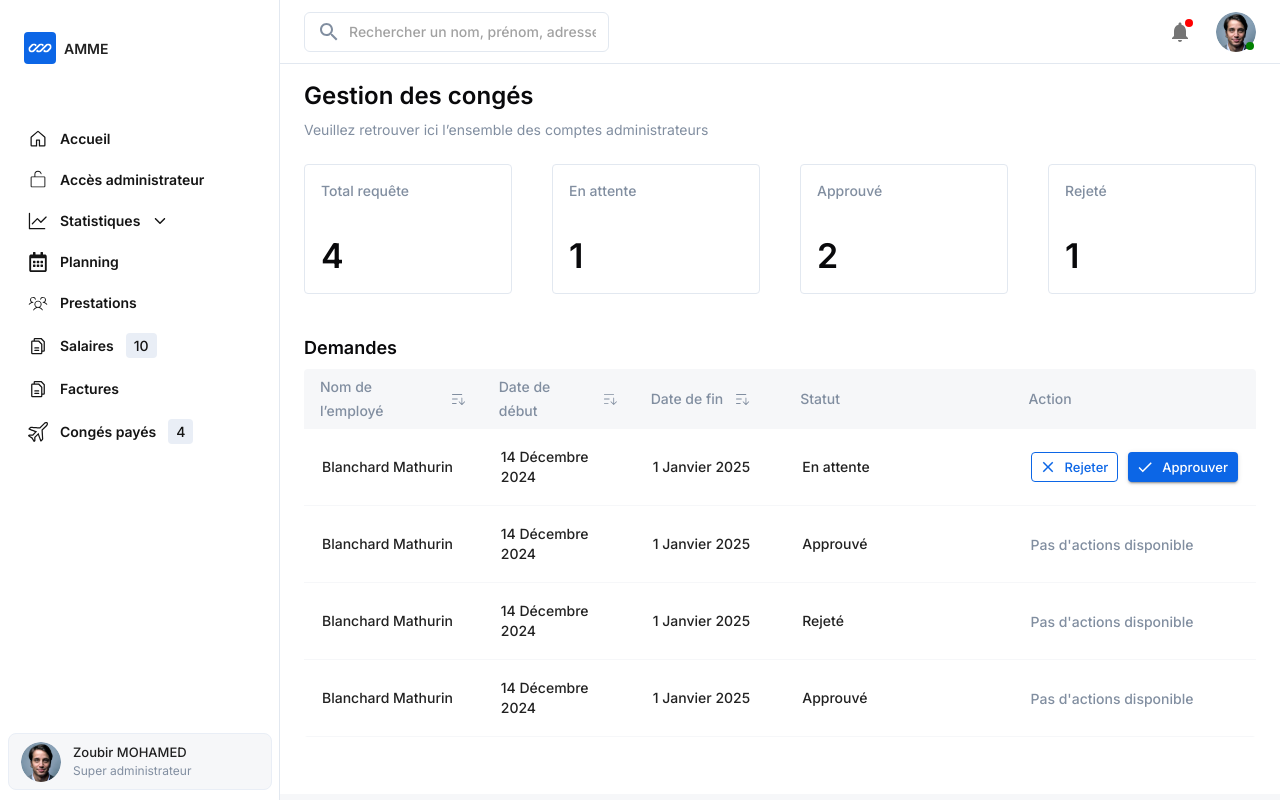
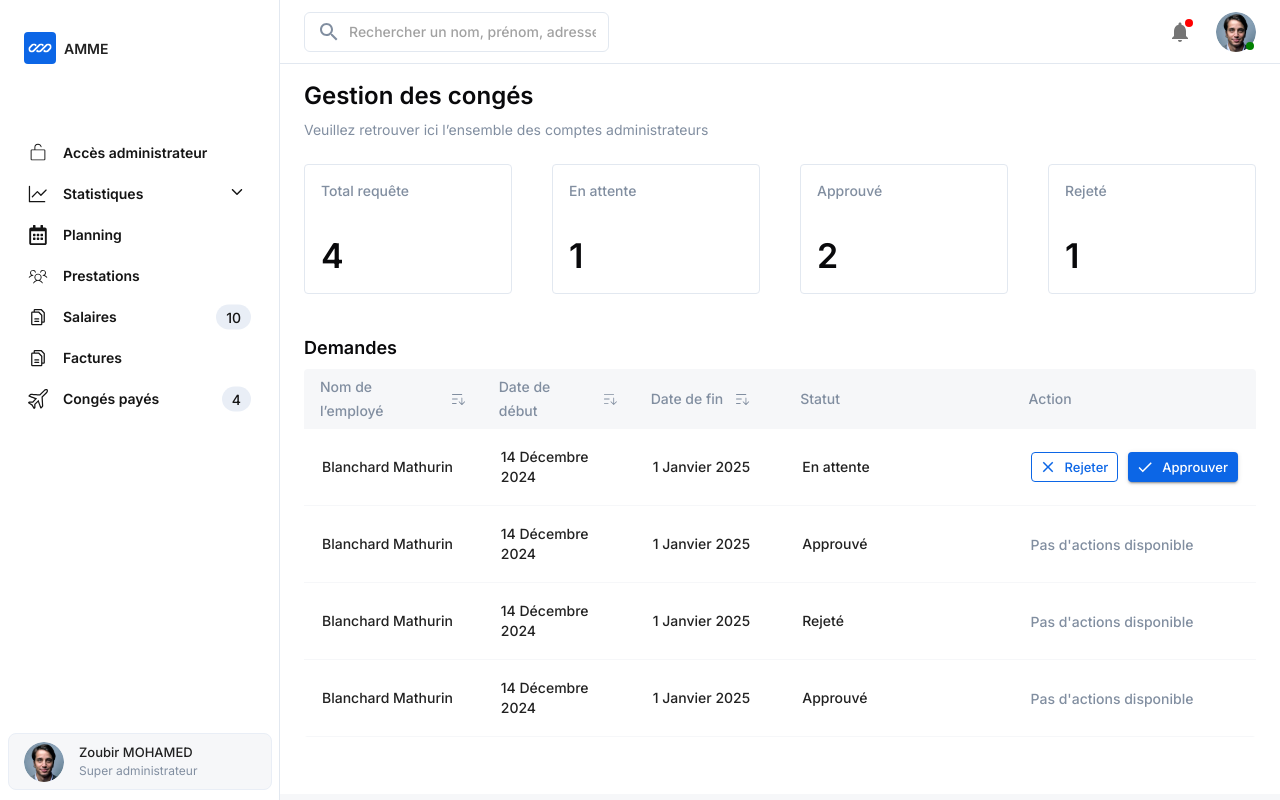
Before and after one commit to prateek-pareek/amme-backoffice, a React (Vite) app: page /conges-payes in a window 1280 px wide. Built offline with nearby package versions, Linux system fonts and the light colour scheme.

Commit message:
side bar issues

```diff
--- a/src/components/SideBar.tsx
+++ b/src/components/SideBar.tsx
@@ -113,18 +113,19 @@ const SideBar: React.FC<SidebarProps> = () => {
   };
 
   const modalStyle = {
-    position: "absolute",
-    transform: "translate(-50%, -50%)",
-    width: 250,
-    bgcolor: "background.paper",
-    boxShadow: 12,
-    p: 2,
-    borderRadius: "8px",
-    ...calculateModalPosition(),
+    position: 'absolute',
+    bottom: '5rem',
+    left: '1rem',
+    // transform: 'translate(-50%, -50%)',
+    width: '16rem',
+    height:'14rem',
+    bgcolor: 'background.paper',
+    borderRadius: '8px',
+    p: 4,
   };
 
   const sidebarItems: SidebarItem[] = [
-    { text: "Accueil", icon: <GoHome size="20px" /> },
+    // { text: "Accueil", icon: <GoHome size="20px" /> },
     {
       text: "Accès administrateur",
       icon: <PiLockSimpleOpenLight size="20px" />,
@@ -175,12 +176,12 @@ const SideBar: React.FC<SidebarProps> = () => {
 
   const logoutModalStyle = {
     position: 'absolute',
-    bottom: '-6%',
-    left: '8%',
-    transform: 'translate(-50%, -50%)',
-    width: 250,
+    bottom: '5rem',
+    left: '1rem',
+    // transform: 'translate(-50%, -50%)',
+    width: '16rem',
+    height:'14rem',
     bgcolor: 'background.paper',
-    height:'241px',
     borderRadius: '8px',
     p: 4,
     boxShadow: 12,
@@ -192,22 +193,22 @@ const SideBar: React.FC<SidebarProps> = () => {
     <Drawer
       variant="permanent"
       sx={{
-        width: "280px",
+        width: "17.5rem",
         flexShrink: 0,
         "& .MuiDrawer-paper": {
-          width: "280px",
+          width: "17.5rem",
           boxSizing: "border-box",
           borderRight: "1px solid #E2E8F0",
         },
       }}
     >
-      <Box sx={{  display: "flex", alignItems: "center", gap: "8px", ml: "24px", marginTop: "32px" }}>
+      <Box sx={{  display: "flex", alignItems: "center", gap: "0.5rem", ml: "1.5rem", marginTop: "2rem" }}>
         <Box
           sx={{
             bgcolor: "#0C66E6",
-            borderRadius: "4px",
-            width: "32px",
-            height: "32px",
+            borderRadius: "0.25rem",
+            width: "2rem",
+            height: "2rem",
             display: "flex",
             alignItems: "center",
             justifyContent: "center",
@@ -215,24 +216,25 @@ const SideBar: React.FC<SidebarProps> = () => {
         >
           <img src={logoIcon} alt="Logo" style={{ width: 24, height: 24 }} />
         </Box>
-        <Typography sx={{ fontSize: "14px", fontWeight: "600" }}>AMME</Typography>
+        <Typography sx={{ fontSize: "0.875rem", fontWeight: "600" }}>AMME</Typography>
       </Box>
 
-      <List sx={{ px: "12px", mt: "50px", fontSize: "14px", fontWeight: "500", py:'4px' }}>
+      <List sx={{ px: "0.75rem", mt: "4rem", fontSize: "0.875rem", fontWeight: "500", py: '0.25rem' }}>
     {sidebarItems.map((item) => (
         <React.Fragment key={item.text}>
             <ListItem
                 sx={{
-                borderRadius: 1,
-                py: "10px",
-                minHeight: "30px",
-                cursor:'pointer',
+                    borderRadius: '0.125rem',
+                    py: "0.625rem",
+                    minHeight: "1.875rem",
+                    cursor: 'pointer',
                     color: selectedItem === item.text ? "#0C66E6" : "#151515",
                     "&:hover": { bgcolor: "rgba(12, 102, 230, 0.1)" },
+                    position: "relative", // Enable relative positioning for absolute child
                 }}
                 onClick={(e) => handleItemClick(e, item.text, !!item.hasSublist, item.link, item.sublist)}
             >
-              <Box sx={{ display: "flex", alignItems: "center", gap: 1.5, flex: 1 }}>
+                <Box sx={{ display: "flex", alignItems: "center", gap: '0.9375rem', flex: 1 }}>
                     {item.icon}
                     {item.link ? (
                         <Link to={item.link} style={{ textDecoration: "none", color: "inherit" }}>
@@ -240,7 +242,7 @@ const SideBar: React.FC<SidebarProps> = () => {
                                 primary={item.text}
                                 sx={{
                                     m: 0,
-                        "& .MuiTypography-root": { fontSize: "14px", fontWeight: "600" },
+                                    "& .MuiTypography-root": { fontSize: "0.875rem", fontWeight: "600" },
                                 }}
                             />
                         </Link>
@@ -249,28 +251,49 @@ const SideBar: React.FC<SidebarProps> = () => {
                             primary={item.text}
                             sx={{
                                 m: 0,
-                      "& .MuiTypography-root": { fontSize: "14px", fontWeight: "600" },
+                                "& .MuiTypography-root": { fontSize: "0.875rem", fontWeight: "600" },
                             }}
                         />
                     )}
                     {item.hasSublist && (
+                       <Box
+                       sx={{
+                           position: "absolute",
+                           right: '1.5rem', // Align to the right
+                           top: "50%", // Vertically center
+                           transform: "translateY(-50%)", // Adjust for centering
+                           px: '0.625rem',
+                           py: '0.125rem',
+                           width: "1.5rem",
+                           height:'1.5rem',
+                           fontSize: "0.875rem",
+                           fontWeight: "500",
+                           textAlign: "right",
+                       }}
+                   >
                         <IoIosArrowDown
-                    size="16px"
+                            size="1rem"
                             style={{
                                 transform: isSublistOpen ? "rotate(180deg)" : "rotate(0)",
                                 transition: "transform 0.2s ease",
                             }}
                         />
+                        </Box>
                     )}
+                </Box>
                 {item.count && (
                     <Box
                         sx={{
+                            position: "absolute",
+                            right: '1rem', // Align to the right
+                            top: "50%", // Vertically center
+                            transform: "translateY(-50%)", // Adjust for centering
                             bgcolor: "#E9EEF6",
-                      borderRadius: "4px",
-                      px: 1,
-                      py: 0.25,
-                      minWidth: "20px",
-                      fontSize: "14px",
+                            borderRadius: "1rem",
+                            px: '0.625rem',
+                            py: '0.125rem',
+                            minWidth: "1.25rem",
+                            fontSize: "0.875rem",
                             fontWeight: "500",
                             textAlign: "right",
                         }}
@@ -278,11 +301,10 @@ const SideBar: React.FC<SidebarProps> = () => {
                         {item.count}
                     </Box>
                 )}
-              </Box>
             </ListItem>
 
             {item.hasSublist && isSublistOpen && (
-              <List sx={{ pl: 2, borderLeft: "2px solid #E9EEF6", ml: 3, py: 0 }}>
+                <List sx={{ pl: '0.5rem', borderLeft: "2px solid #E9EEF6", ml: '1.875rem', py: 0 }}>
                     {item.sublist?.map((subitem) => (
                         <Link
                             to={subitem.link || ""}
@@ -290,19 +312,19 @@ const SideBar: React.FC<SidebarProps> = () => {
                                 textDecoration: "none",
                                 color: "inherit",
                                 display: 'block',
-                     width: '100%'
+                                width: '100%',
                             }}
                             key={subitem.text}
                         >
                             <ListItem
                                 key={subitem.text}
                                 sx={{
-                      borderRadius: 1,
-                      py: 0.75,
-                      fontSize: "14px",
+                                    borderRadius: '0.125rem',
+                                    py: '0.4375rem',
+                                    fontSize: "0.875rem",
                                     fontWeight: "500",
-                      gap: "20px",
-                      minHeight: "32px",
+                                    gap: "1.25rem",
+                                    minHeight: "2rem",
                                     color: selectedSublist === subitem.text ? "#151515" : "#818EA0",
                                     "&:hover": { color: "#151515" },
                                 }}
@@ -312,7 +334,7 @@ const SideBar: React.FC<SidebarProps> = () => {
                                     primary={subitem.text}
                                     sx={{
                                         m: 0,
-                        "& .MuiTypography-root": { fontSize: "14px", fontWeight: "500" },
+                                        "& .MuiTypography-root": { fontSize: "0.875rem", fontWeight: "500" },
                                     }}
                                 />
                             </ListItem>
@@ -324,15 +346,30 @@ const SideBar: React.FC<SidebarProps> = () => {
     ))}
 </List>
 
+
 <Box
     ref={profileRef}
-        sx={{ mt: "auto", width:'264px',height:'57px', p: 1.5, border: "1px solid #E9EEF6", display: "flex", alignItems: "center", gap: 1.5, cursor: "pointer" , backgroundColor:'#F6F7F9', ml:'8px', mb:'10px', borderRadius:'8px'}}
+    sx={{
+        mt: "auto",
+        width:'16.5rem',
+        height:'3.5625rem',
+        p: '0.9375rem',
+        border: "1px solid #E9EEF6",
+        display: "flex",
+        alignItems: "center",
+        gap: '0.9375rem',
+        cursor: "pointer",
+        backgroundColor:'#F6F7F9',
+        ml:'0.5rem',
+        mb:'0.625rem',
+        borderRadius:'0.5rem'
+    }}
     onClick={handleProfileClick}
 >
-        <img src={profile} alt="Profile" style={{ width: 40, height: 40, borderRadius: "50%" }} />
+    <img src={profile} alt="Profile" style={{ width: '2.5rem', height: '2.5rem', borderRadius: "50%" }} />
     <Box>
-          <Typography sx={{ fontSize: "13px", fontWeight: "500" }}>Zoubir MOHAMED</Typography>
-          <Typography sx={{ fontSize: "12px", color: "#818EA0" }}>Super administrateur</Typography>
+        <Typography sx={{ fontSize: "0.8125rem", fontWeight: "500" }}>Zoubir MOHAMED</Typography>
+        <Typography sx={{ fontSize: "0.75rem", color: "#818EA0" }}>Super administrateur</Typography>
     </Box>
 </Box>
 
@@ -346,38 +383,39 @@ const SideBar: React.FC<SidebarProps> = () => {
     }}
 >
     <Box sx={modalStyle}>
-          <Box sx={{ display: "flex", alignItems: "center", mb: 1 }}>
-            <Typography sx={{ fontSize: "14px", fontWeight: "400", color:'#818EA0' }}>AMME Application 2024</Typography>
-            <Typography sx={{ fontSize: "12px", ml: "auto" }}>v1.0.1</Typography>
+        <Box sx={{ display: "flex", alignItems: "center", mb: '0.625rem' }}>
+            <Typography sx={{ fontSize: "0.875rem", fontWeight: "400", color:'#818EA0' }}>AMME Application 2024</Typography>
+            <Typography sx={{ fontSize: "0.75rem", ml: "auto" }}>v1.0.1</Typography>
         </Box>
-          <Box sx={{ borderBottom: "1px solid #E2E8F0", mt: 1, mb: 1 }} />
+        <Box sx={{ borderBottom: "1px solid #E2E8F0", mt: '0.625rem', mb: '0.625rem' }} />
         <List sx={{ py: 0 }}>
-            <ListItem sx={{ display: "flex", alignItems: "center", gap: 1, py: 1 }}>
+            <ListItem sx={{ display: "flex", alignItems: "center", gap: '0.625rem', py: '0.625rem' }}>
                 <PersonOutline fontSize="small" />
                 <ListItemText
                     primary="Mon Compte"
                     sx={{
                         m: 0,
-                  "& .MuiTypography-root": { fontSize: "14px", fontWeight: "500" },
+                        "& .MuiTypography-root": { fontSize: "0.875rem", fontWeight: "500" },
                     }}
                 />
             </ListItem>
-            <ListItem  sx={{ display: "flex", alignItems: "center", gap: 1, py: 1 }}>
+            <ListItem sx={{ display: "flex", alignItems: "center", gap: '0.625rem', py: '0.625rem' }}>
                 <Settings fontSize="small" />
                 <ListItemText
                     primary="Paramètres"
                     sx={{
                         m: 0,
-                  "& .MuiTypography-root": { fontSize: "14px", fontWeight: "500" },
+                        "& .MuiTypography-root": { fontSize: "0.875rem", fontWeight: "500" },
                     }}
                 />
             </ListItem>
-            <ListItem  onClick={handleLogout}
+            <ListItem
+                onClick={handleLogout}
                 sx={{
                     display: "flex",
                     alignItems: "center",
-                gap: 1,
-                py: 1,
+                    gap: '0.625rem',
+                    py: '0.625rem',
                     cursor: 'pointer',
                     '&:hover': {
                         backgroundColor: 'rgba(0, 0, 0, 0.04)'
@@ -389,7 +427,7 @@ const SideBar: React.FC<SidebarProps> = () => {
                     primary="Déconnexion"
                     sx={{
                         m: 0,
-                  "& .MuiTypography-root": { fontSize: "14px", fontWeight: "500" },
+                        "& .MuiTypography-root": { fontSize: "0.875rem", fontWeight: "500" },
                     }}
                 />
             </ListItem>
@@ -412,14 +450,14 @@ const SideBar: React.FC<SidebarProps> = () => {
             alignItems: 'center'
         }}>
             <Box sx={{
-              width: '48px',
-              height: '48px',
+                width: '3rem',
+                height: '3rem',
                 bgcolor: '#F1F5F9',
                 borderRadius: '50%',
                 display: 'flex',
                 alignItems: 'center',
                 justifyContent: 'center',
-              mb: 2
+                mb: '1.25rem'
             }}>
                 <img src={question} alt="question" />
             </Box>
@@ -427,11 +465,11 @@ const SideBar: React.FC<SidebarProps> = () => {
             <Typography
                 id="logout-confirmation-title"
                 sx={{
-                fontSize: '14px',
+                    fontSize: '0.875rem',
                     fontWeight: '400',
                     color: '#151515',
                     textAlign: 'center',
-                mb: 3
+                    mb: '1.875rem'
                 }}
             >
                 Êtes-vous sûr.e de vouloir vous déconnecter ?
@@ -439,7 +477,7 @@ const SideBar: React.FC<SidebarProps> = () => {
 
             <Box sx={{
                 display: 'flex',
-              gap: 2,
+                gap: '1.25rem',
                 width: '100%'
             }}>
                 <Button
@@ -448,8 +486,8 @@ const SideBar: React.FC<SidebarProps> = () => {
                     variant="outlined"
                     sx={{
                         textTransform: 'none',
-                  height: '40px',
-                  fontSize: '12px',
+                        height: '2.5rem',
+                        fontSize: '0.75rem',
                         fontWeight: '400',
                         borderColor: '#E2E8F0',
                         color: '#0C66E6',
@@ -467,8 +505,8 @@ const SideBar: React.FC<SidebarProps> = () => {
                     variant="contained"
                     sx={{
                         textTransform: 'none',
-                  height: '40px',
-                  fontSize: '12px',
+                        height: '2.5rem',
+                        fontSize: '0.75rem',
                         fontWeight: '400',
                         bgcolor: '#0C66E6',
                         '&:hover': {
```
Lines whose indentation alone changed are shown as unchanged.
